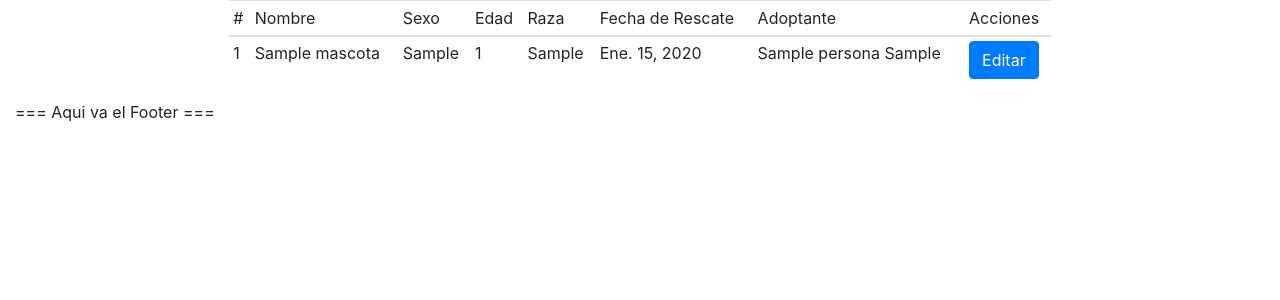
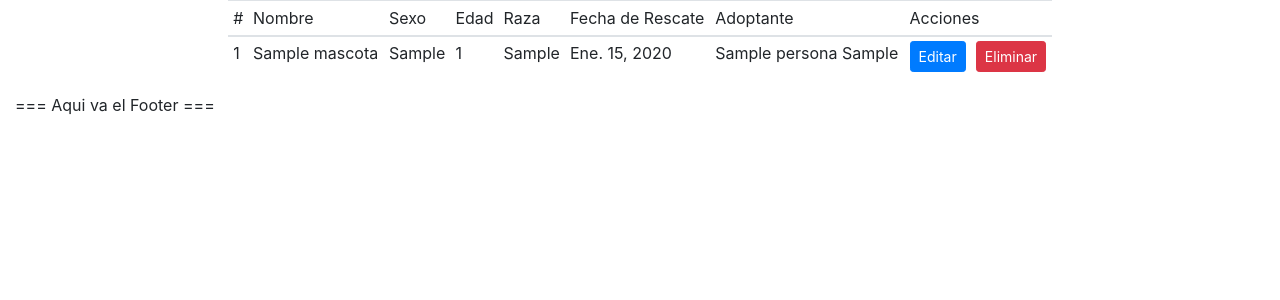
Before and after one commit to Alfareiza/adopcion-de-animales, a Django app: page /mascota/listar/ in a window 1280 px wide. Shown: the part 56-356 px from the top of the page. Run offline with Django 3.2, Linux system fonts and the light colour scheme; tables that the repository leaves empty hold one stand-in row (values such as "Sample post"); some libraries are stand-ins or nearby versions.

Commit message:
Agregado boton para eliminar mascota

```diff
--- a/templates/mascota/mascota_list.html
+++ b/templates/mascota/mascota_list.html
@@ -15,7 +15,7 @@
                     <td>Raza</td>
                     <td>Fecha de Rescate</td>
                     <td>Adoptante</td>
-                    <td>Acciones</td>
+                    <td colspan="2">    Acciones   </td>
                 </tr>
             </thread>
             <tbody>
@@ -30,7 +30,10 @@
                 <td>{{ mascota.fecha_de_rescate }}</td>
                 <td>{{ mascota.persona.nombres }} {{mascota.persona.apellidos }}</td>
                 <td>
-                    <a class="btn btn-primary" href="{% url 'mascota:mascota_editar' mascota.id %}">Editar</a>
+                    <a class="btn btn-primary btn-sm" href="{% url 'mascota:mascota_editar' mascota.id %}">Editar</a>
+                </td>
+                <td>
+                    <a class="btn btn-danger btn-sm" href="{% url 'mascota:mascota_eliminar' mascota.id %}">Eliminar</a>
                 </td>
             </tr>
             {% endfor %}
```
